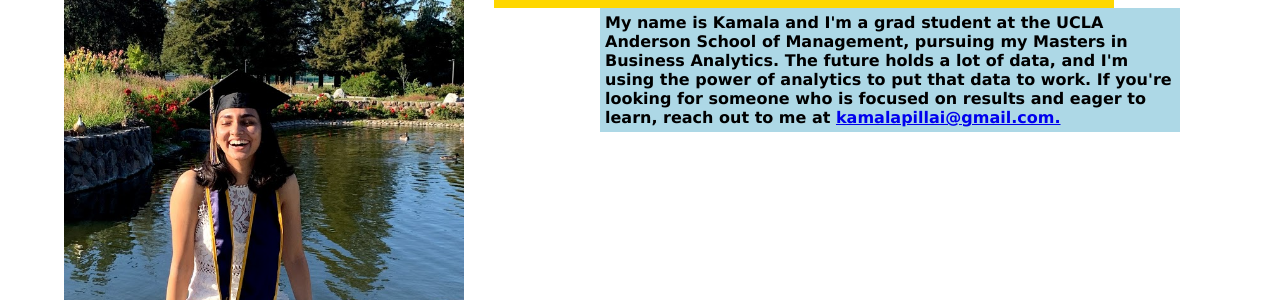
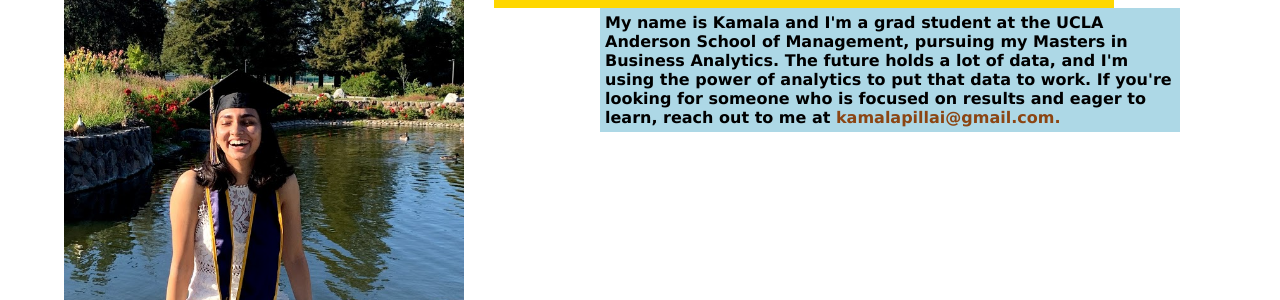
Before and after one commit to kpill/kpill.github.io, a Jekyll site: the page built from index.html, in a window 1280 px wide. Shown: the part 277-577 px from the top of the page. Built offline with Jekyll 4.4.1, drawn with Linux system fonts in a browser that asks for light colours.

Commit message:
Update index.html

```diff
--- a/index.html
+++ b/index.html
@@ -14,7 +14,7 @@ title: Kamala Pillai's Blog
 
 <div class="blue-text-box">My name is Kamala and I'm a grad student at the UCLA Anderson School of Management, pursuing my Masters in Business Analytics.
 The future holds a lot of data, and I'm using the power of analytics to put that data to work. If you're looking for someone who is focused on
-results and eager to learn, reach out to me at <a href="mailto:kamalapillai@gmail.com">kamalapillai@gmail.com.</a></div>
+results and eager to learn, reach out to me at <a style="text-decoration: none; color:saddleBrown;" href="mailto:kamalapillai@gmail.com">kamalapillai@gmail.com.</a></div>
 
 
 <div class="resume">
```
